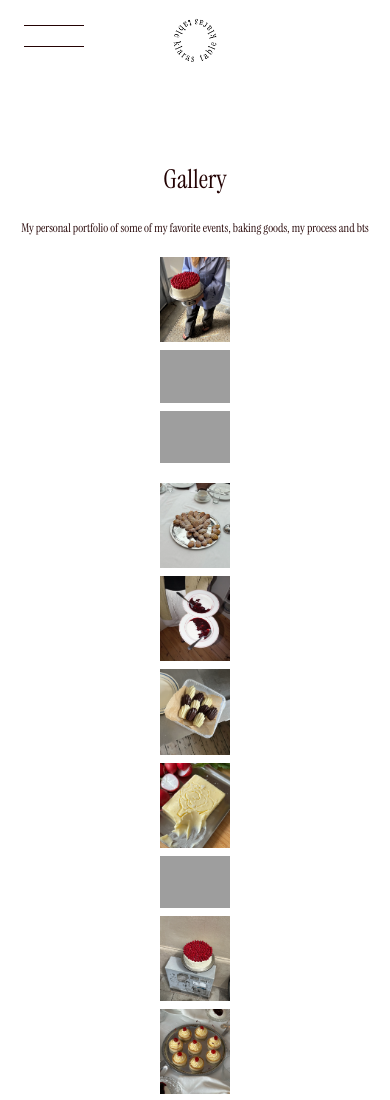
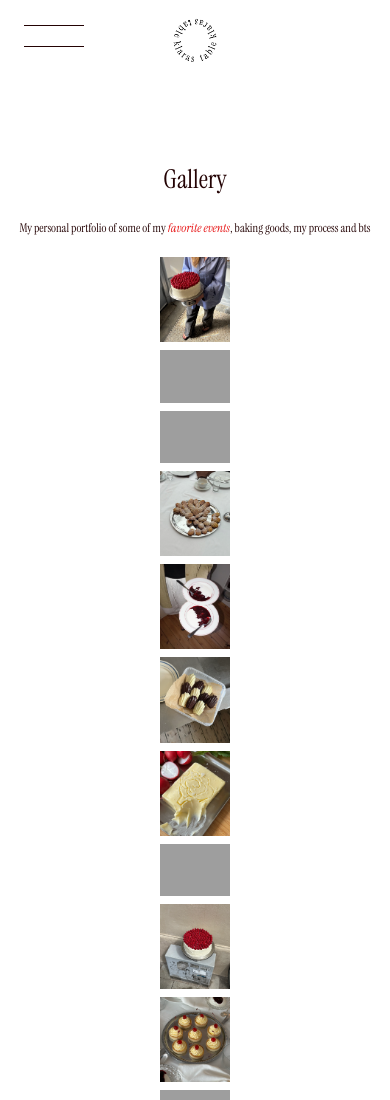
Before and after one commit to annikenB/Klarastablee, an Astro site: page /gallery in a window 390 px wide. Shown: the top 1100 px of the page. Built offline with nearby package versions, Linux system fonts and the light colour scheme; Astro itself is replaced by a stand-in of ours; grey boxes are pictures that could not be loaded; a web font is replaced by a local one.

Commit message:
småting fixed

```diff
--- a/src/components/Header.astro
+++ b/src/components/Header.astro
@@ -59,7 +59,7 @@ import logoRed from "../assets/images/logoRed.webp";
     </button>
 
     <div
-      class="fixed inset-0 flex flex-col justify-center items-center sm:items-end pr-4 sm:pr-10 space-y-4 text-center sm:text-right"
+      class="fixed inset-0 flex flex-col justify-center items-center sm:items-end pr-4 sm:pr-10 space-y-4 text-center sm:text-right my-xs"
     >
       <a
         href="/"
--- a/src/pages/gallery.astro
+++ b/src/pages/gallery.astro
@@ -39,13 +39,13 @@ import bread from "../assets/images/bread.webp";
     <section class="text-center pt-40 pb-sm">
       <h1 class="text-center pb-sm">Gallery</h1>
       <p>
-        My personal portfolio of some of my favorite events, baking goods, my
+        My personal portfolio of some of my <span>favorite events</span>, baking goods, my
         process and bts
       </p>
     </section>
 
     <section id="sektion-2" class="ml-40 mr-40">
-      <div class="grid grid-cols-1 sm:grid-cols-2 md:grid-cols-3 gap-2 pb-sm">
+      <div class="grid grid-cols-1 sm:grid-cols-2 md:grid-cols-3 gap-2 pb-2">
         <div class="relative group">
           <Image src={walkingCake} alt="billede af kage" class="" />
           <p
```
